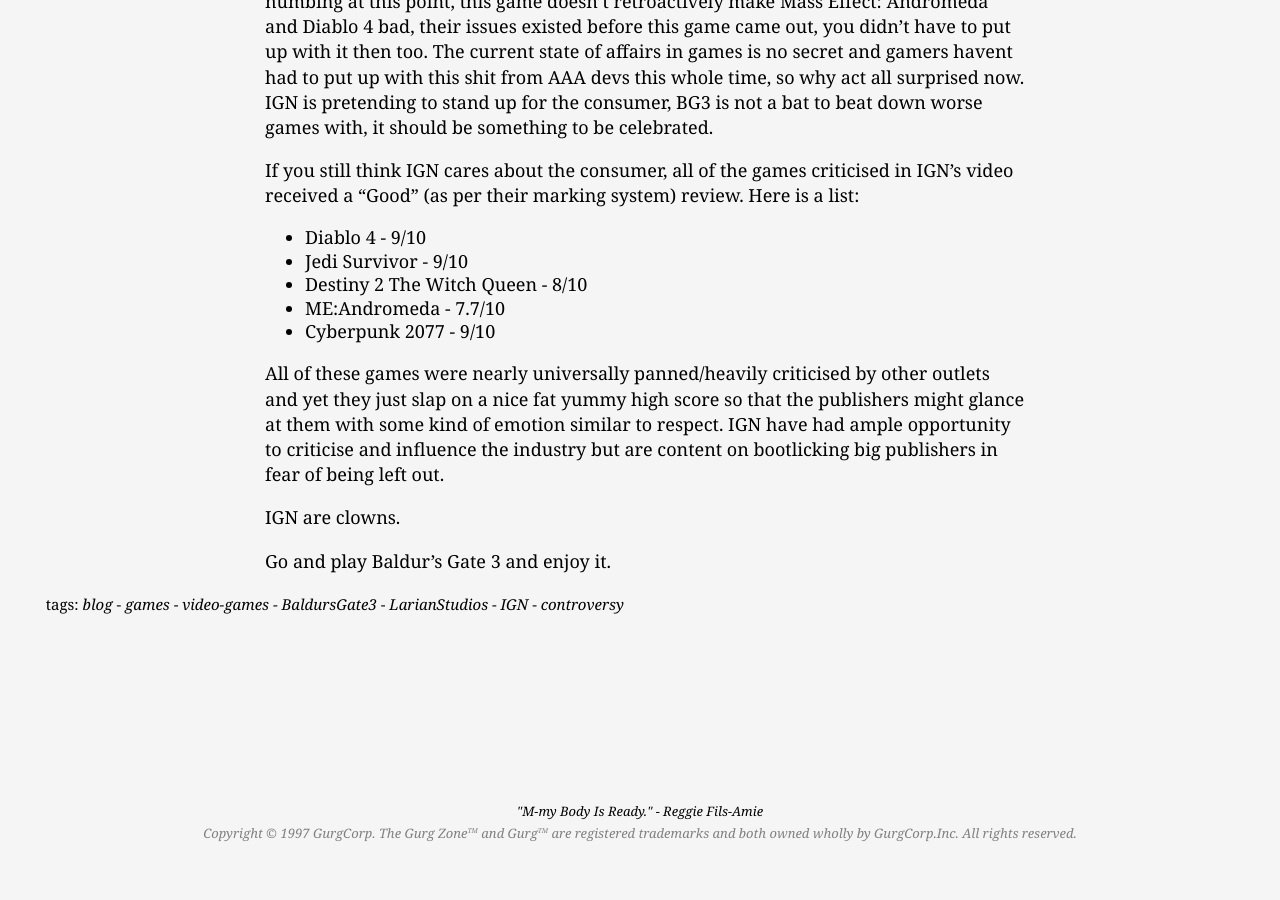
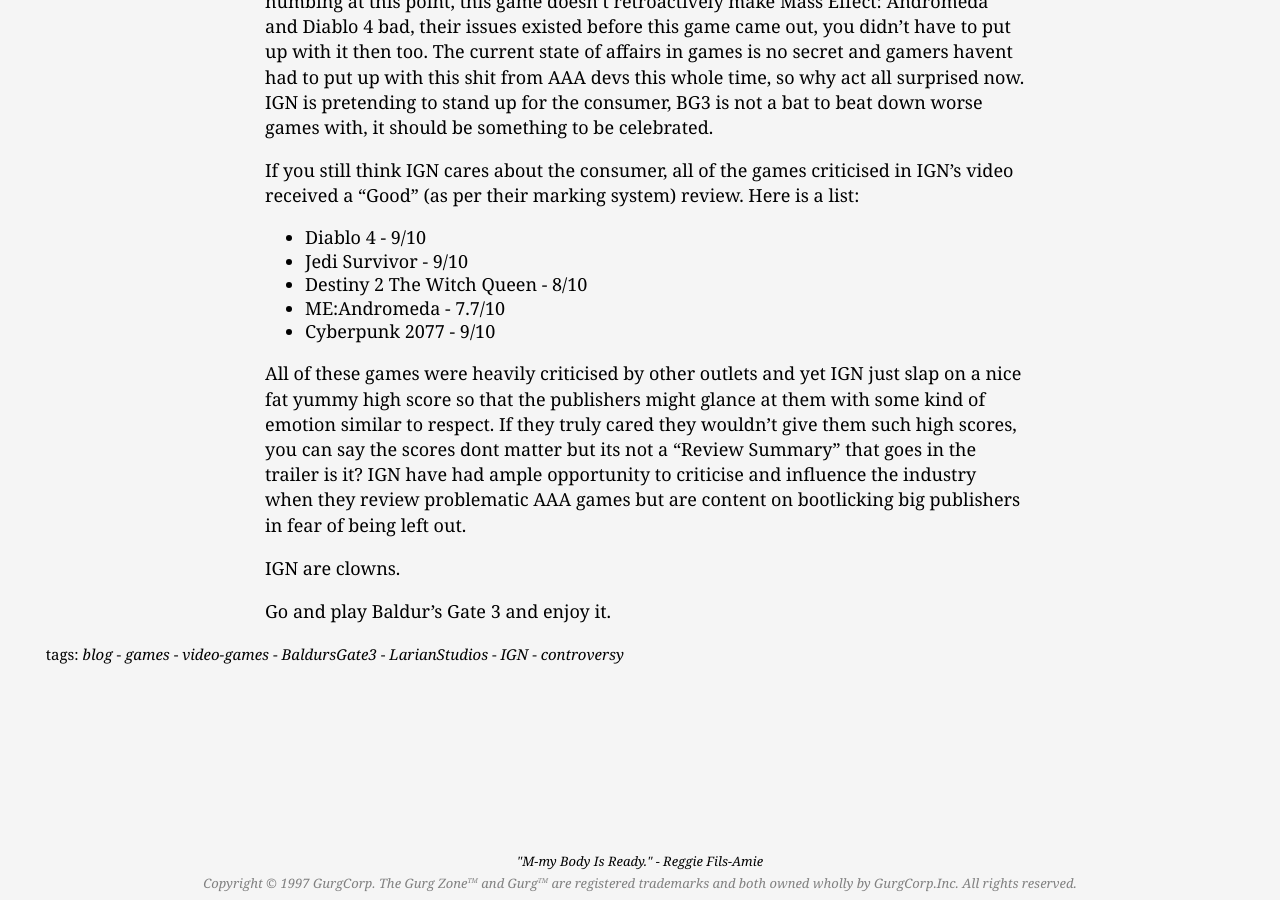
Before and after one commit to GreigHuth/greighuth.github.io, a Jekyll site: the page built from blog/_posts/2023-08-16-ThatIGNVideoIsDumb.md, in a window 1280 px wide and 900 px high, scrolled down 760 px. Built offline with Jekyll 4.4.1, drawn with Linux system fonts in a browser that asks for light colours; before the commit the page ends 1610 px from its top, so only the background shows below that.

Commit message:
Update 2023-08-16-ThatIGNVideoIsDumb.md

```diff
--- a/blog/_posts/2023-08-16-ThatIGNVideoIsDumb.md
+++ b/blog/_posts/2023-08-16-ThatIGNVideoIsDumb.md
@@ -19,7 +19,7 @@
 - ME:Andromeda - 7.7/10
 - Cyberpunk 2077 - 9/10
 
-All of these games were nearly universally panned/heavily criticised by other outlets and yet they just slap on a nice fat yummy high score so that the publishers might glance at them with some kind of emotion similar to respect. IGN have had ample opportunity to criticise and influence the industry but are content on bootlicking big publishers in fear of being left out.
+All of these games were heavily criticised by other outlets and yet IGN just slap on a nice fat yummy high score so that the publishers might glance at them with some kind of emotion similar to respect. If they truly cared they wouldn't give them such high scores, you can say the scores dont matter but its not a "Review Summary" that goes in the trailer is it? IGN have had ample opportunity to criticise and influence the industry when they review problematic AAA games but are content on bootlicking big publishers in fear of being left out.
 
 IGN are clowns.
 
```
